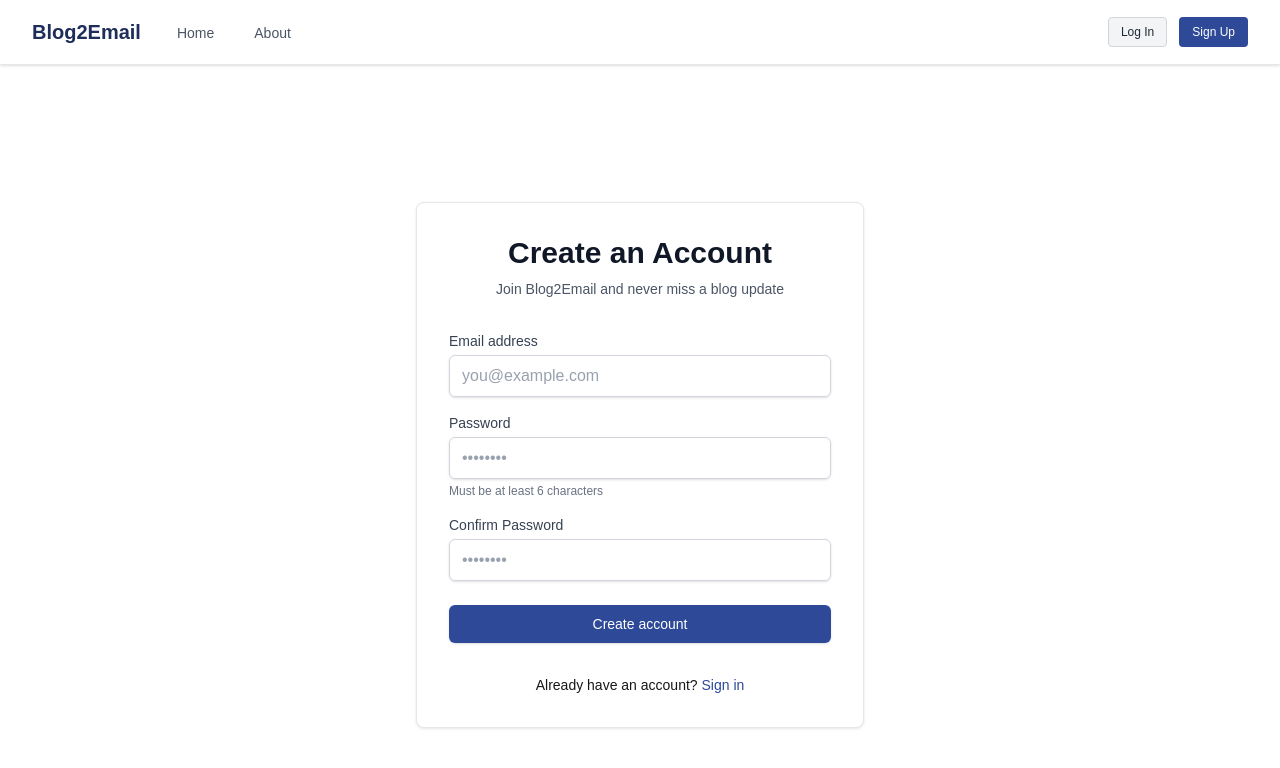
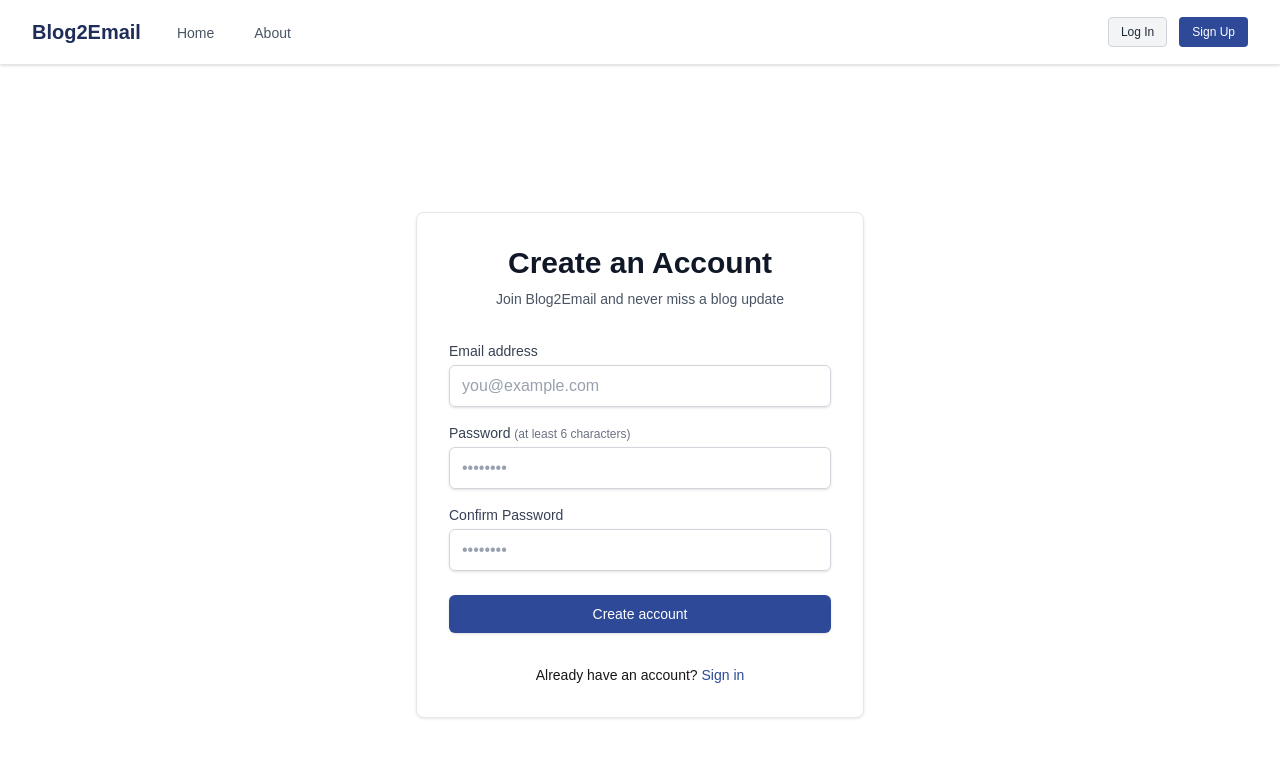
Before and after one commit to rmcguiness/blog2email, a Next.js app: page /signup in a window 1280 px wide. Shown: the top 768 px of the page. Built offline with nearby package versions, Linux system fonts and the light colour scheme; no server answers.

Commit message:
updated signup page format

```diff
--- a/src/app/signup/page.tsx
+++ b/src/app/signup/page.tsx
@@ -98,7 +98,7 @@
 
                         <div>
                             <label htmlFor="password" className="block text-sm font-medium text-gray-700">
-                                Password
+                                Password <span className="text-xs text-gray-500">(at least 6 characters)</span>
                             </label>
                             <input
                                 id="password"
@@ -111,7 +111,6 @@
                                 className="block w-full text-gray-500 px-3 py-2 mt-1 placeholder-gray-400 border border-gray-300 rounded-md shadow-sm focus:outline-none focus:ring-(--primary-400) focus:border-(--primary-500)"
                                 placeholder="••••••••"
                             />
-                            <p className="mt-1 text-xs text-gray-500">Must be at least 6 characters</p>
                         </div>
 
                         <div>
```
